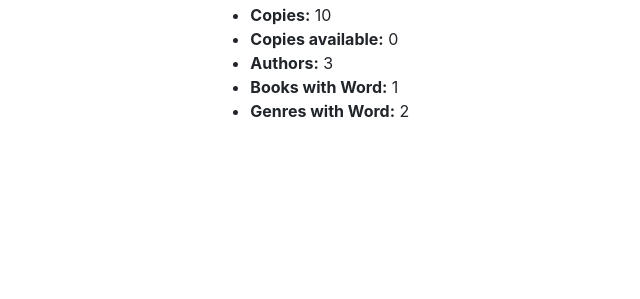
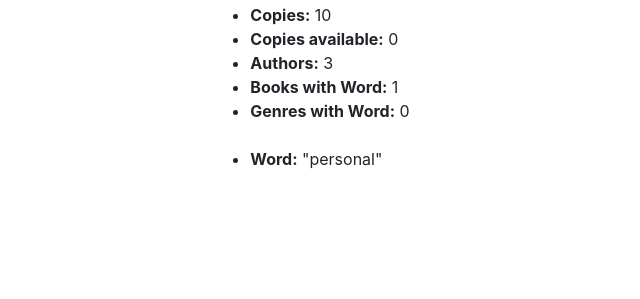
Before and after one commit to rcw0086/mdn-py-tut, a Django app: page /catalog/ in a window 1280 px wide. Shown: the part 203-502 px from the top of the page, without its empty margins (18-658 px from the left). Run offline with Django 3.2, Linux system fonts and the light colour scheme; data comes from the database, SQL or seed files in the repository; both versions use the stored data as it was after the commit; some libraries are stand-ins or nearby versions.

Commit message:
chapter 5 complete: Homepage

```diff
--- a/catalog/templates/index.html
+++ b/catalog/templates/index.html
@@ -1,7 +1,7 @@
 {% extends "base_generic.html" %}
 
 {% block title %}
-<title>Local Library Catalog</title>
+<title>Local Library: Catalog</title>
 {% endblock %}
 
 {% block content %}
@@ -16,5 +16,7 @@
     <li><strong>Authors:</strong> {{ num_authors }}</li>
     <li><strong>Books with Word:</strong> {{ num_books_with_word }}</li>
     <li><strong>Genres with Word:</strong> {{ num_genres_with_word }}</li>
+    <br />
+    <li><strong>Word:</strong> "{{ word }}"</li>
   </ul>
 {% endblock %}
--- a/catalog/views.py
+++ b/catalog/views.py
@@ -8,8 +8,9 @@ def index(request):
     num_books = Book.objects.all().count()
     num_instances = BookInstance.objects.all().count()
 
-    num_books_with_word = Book.objects.filter(title__contains='personal').count()
-    num_genres_with_word = Genre.objects.filter(name__contains='fiction').count()
+    word = 'personal'
+    num_books_with_word = Book.objects.filter(title__contains = word).count()
+    num_genres_with_word = Genre.objects.filter(name__contains = word).count()
 
     # Available books (status = 'a')
     num_instances_available = BookInstance.objects.filter(status__exact='a').count()
@@ -22,6 +23,7 @@ def index(request):
         'num_instances': num_instances,
         'num_instances_available': num_instances_available,
         'num_authors': num_authors,
+        'word': word,
         'num_books_with_word': num_books_with_word,
         'num_genres_with_word': num_genres_with_word
     }
```
Also changed, not shown: catalog/admin.py (+8 -0 lines), db.sqlite3.
